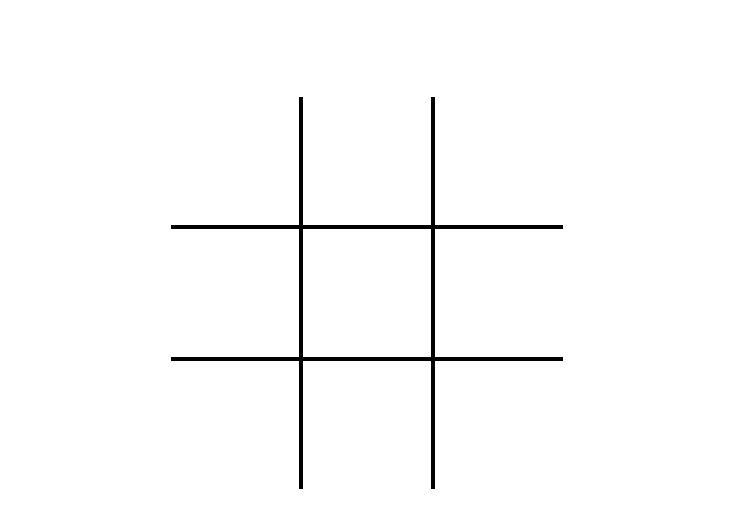
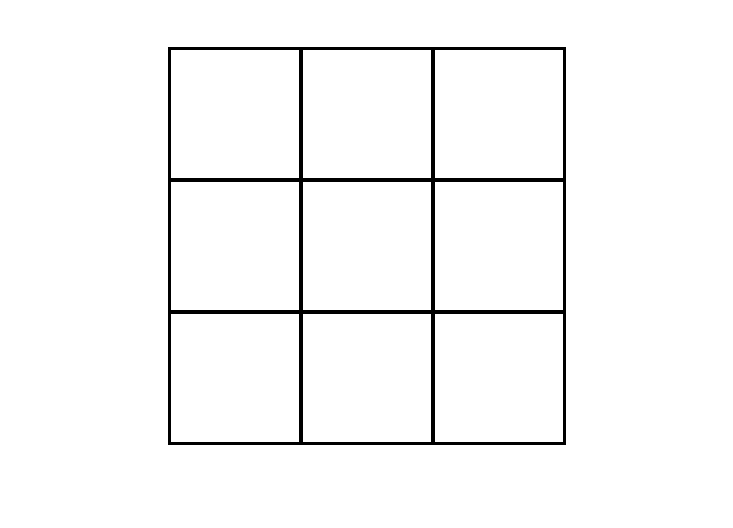
Before and after one commit to SanathRai33/TicTacToe, a plain HTML site: page index.html in a window 1280 px wide. Shown: the part 170-698 px from the top of the page, without its empty margins (273-1006 px from the left). Drawn offline with Linux system fonts and the light colour scheme.

Commit message:
Tic Tac Toe first commit

```diff
--- a/index.html
+++ b/index.html
@@ -3,7 +3,7 @@
 	<head>
 		<meta charset="UTF-8" />
 		<meta name="viewport" content="width=device-width, initial-scale=1.0" />
-		<title>Document</title>
+		<title>Tic Tac Toe</title>
 		<link rel="preconnect" href="https://fonts.googleapis.com" />
 		<link rel="preconnect" href="https://fonts.gstatic.com" crossorigin />
 		<link
--- a/script.js
+++ b/script.js
@@ -10,7 +10,7 @@ let turn = 'X';
 let isGameOver = false;
 
 const changeTurn = () => {
-	turn = turn === 'X' ? '0' : 'X';
+	turn = turn === 'X' ? 'O' : 'X';
 };
 
 const checkWin = () => {
--- a/styles.css
+++ b/styles.css
@@ -3,16 +3,16 @@
   padding: 0;
 }
 body {
-	font-family: 'Poppins', sans-serif;
+  font-family: "Poppins", sans-serif;
 }
 
 .gameContainer {
   display: flex;
   justify-content: center;
-	margin-top: 50px;
   flex-direction: column;
   align-items: center;
-	gap: 100px;
+  gap: 50px;
+  padding: 50px 0 40px 0;
 
   .titleSection {
     padding: 0px 34px;
@@ -48,6 +48,7 @@ body {
   .actualGameContainer {
     display: flex;
     flex-direction: column;
+    border: 3px solid black;
 
     .game-row {
       display: flex;
```
Lines whose indentation alone changed are shown as unchanged.
